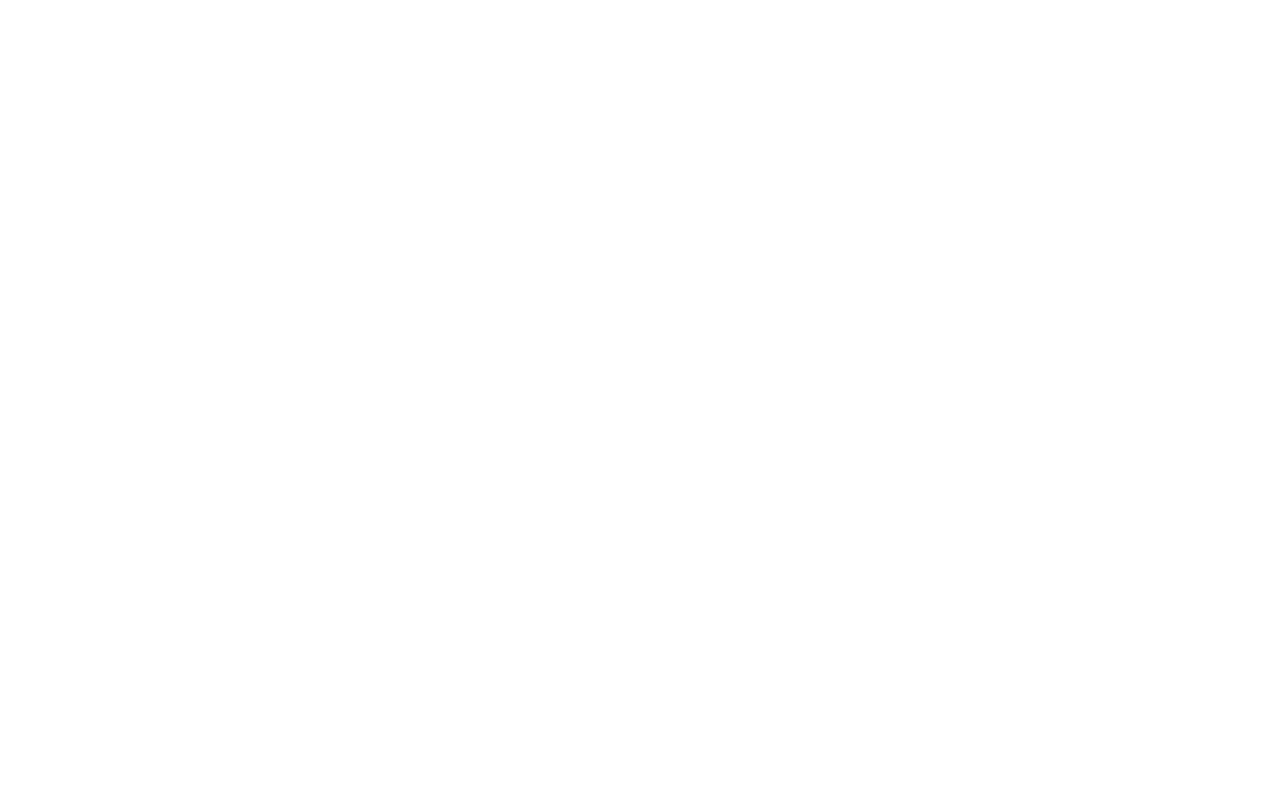
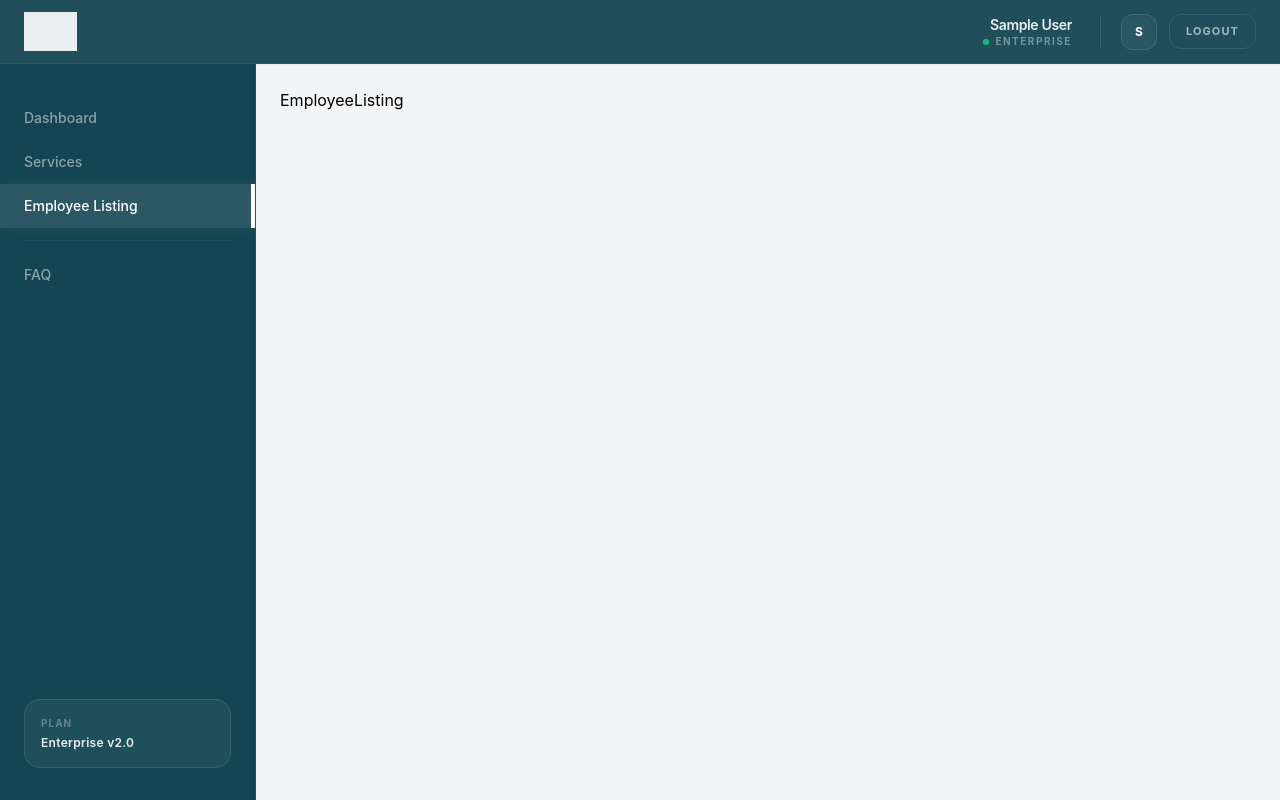
Before and after one commit to AKSHAW6299/JwtApiFrontend, a React (Create React App) app: page /employee-listing in a window 1280 px wide. Before the commit this address had no page. Built offline with nearby package versions, Linux system fonts and the light colour scheme; sample sign-in values are in the browser's storage; grey boxes are pictures that could not be loaded.

Commit message:
çhanges

```diff
--- a/src/App.js
+++ b/src/App.js
@@ -7,7 +7,7 @@
 import Services from "./pages/Services";
 import Settings from "./pages/Settings";
 import Faq from "./pages/Faq";
-
+import EmployeeListing from "./pages/EmployeeListing";
 import ProtectedRoute from "./auth/ProtectedRoute";
 import RoleRoute from "./auth/RoleRoute";
 
@@ -47,6 +47,7 @@
 
             {/* ALL ROLES */}
             <Route path="/faq" element={<Faq />} />
+            <Route path="/employee-listing" element={<EmployeeListing />} />
           </Route>
         </Route>
       </Routes>
--- a/src/common_components/Sidebar.jsx
+++ b/src/common_components/Sidebar.jsx
@@ -46,6 +46,10 @@
             </NavLink>
           )}
 
+           <NavLink to="/employee-listing" className={linkClass} onClick={closeSidebar}>
+            Employee Listing
+          </NavLink>
+
           {role === "superadmin" && (
             <NavLink to="/settings" className={linkClass} onClick={closeSidebar}>
               Settings
--- /dev/null
+++ b/src/pages/EmployeeListing.jsx
@@ -0,0 +1,9 @@
+import React from 'react'
+
+function EmployeeListing() {
+  return (
+    <div>EmployeeListing</div>
+  )
+}
+
+export default EmployeeListing
```
